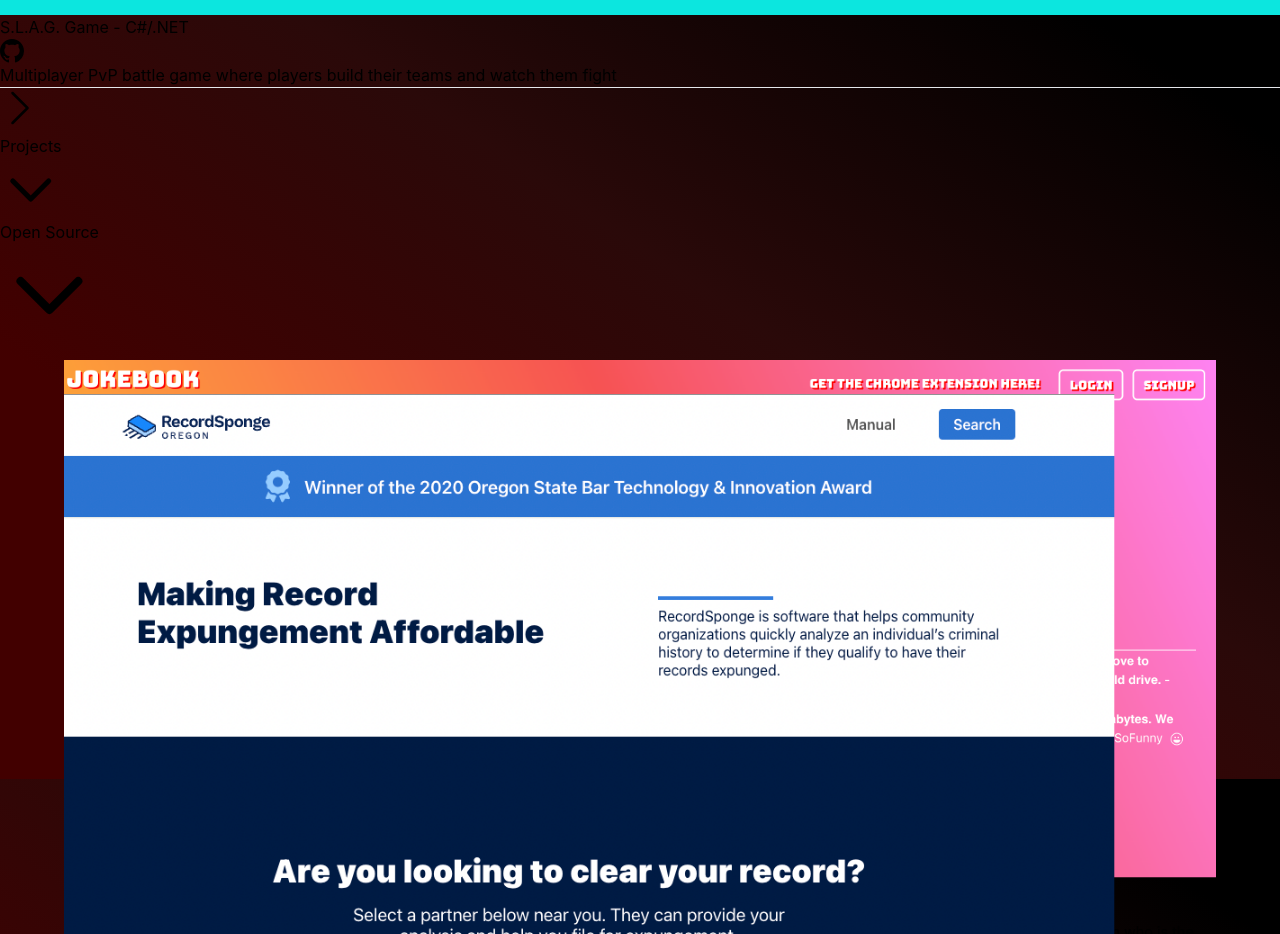
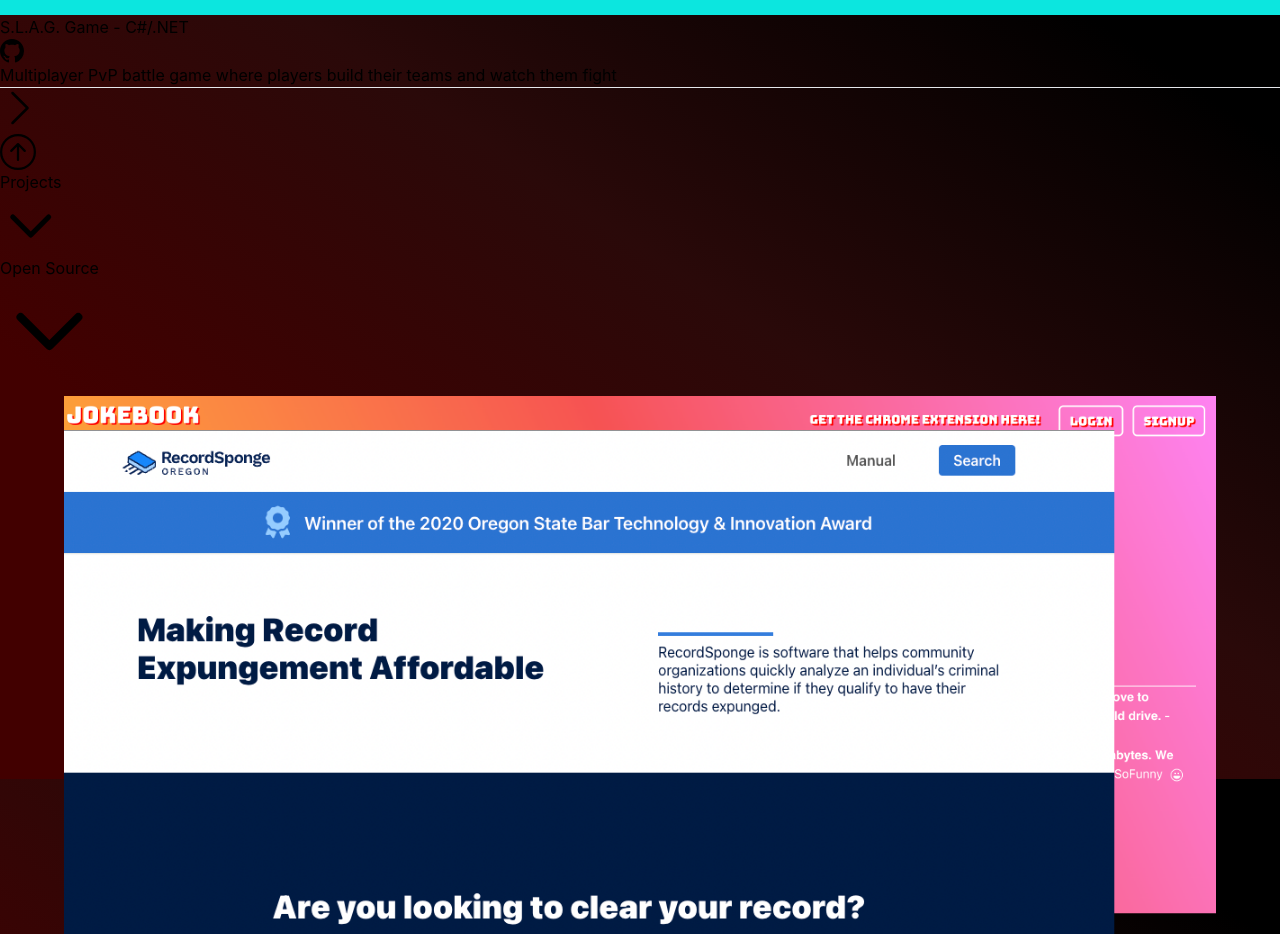
Before and after one commit to Matth5050/portfolio-v2, a React (Create React App) app: page / in a window 1280 px wide. Shown: the part 3221-4155 px from the top of the page. Built offline with nearby package versions, Linux system fonts and the light colour scheme; what @material-tailwind/react, tw-elements would draw is missing.

Commit message:
WIP scroll to top button

```diff
--- a/src/components/ScrollButton.js
+++ b/src/components/ScrollButton.js
@@ -1,14 +1,13 @@
 import React, { useState } from "react";
-import { FaArrowCircleUp } from "react-icons/fa";
 
 const ScrollButton = () => {
   const [visible, setVisible] = useState(false);
 
   const toggleVisible = () => {
     const scrolled = document.documentElement.scrollTop;
-    if (scrolled > 300) {
+    if (scrolled > 10) {
       setVisible(true);
-    } else if (scrolled <= 300) {
+    } else if (scrolled <= -200) {
       setVisible(false);
     }
   };
@@ -17,20 +16,29 @@
     window.scrollTo({
       top: 0,
       behavior: "smooth",
-      /* you can also use 'auto' behaviour
-         in place of 'smooth' */
     });
   };
 
   window.addEventListener("scroll", toggleVisible);
 
   return (
-    <Button>
-      <FaArrowCircleUp
+    <div className="bottom-5 flex justify-center items-end">
+      <svg
+        xmlns="http://www.w3.org/2000/svg"
+        width="36"
+        height="36"
+        fill="currentColor"
+        className="bi bi-arrow-up-circle fill-white"
+        viewBox="0 0 16 16"
         onClick={scrollToTop}
-        style={{ display: visible ? "inline" : "none" }}
-      />
-    </Button>
+        style={{ display: visible ? "inline" : "hidden" }}
+      >
+        <path
+          fill-rule="evenodd"
+          d="M1 8a7 7 0 1 0 14 0A7 7 0 0 0 1 8zm15 0A8 8 0 1 1 0 8a8 8 0 0 1 16 0zm-7.5 3.5a.5.5 0 0 1-1 0V5.707L5.354 7.854a.5.5 0 1 1-.708-.708l3-3a.5.5 0 0 1 .708 0l3 3a.5.5 0 0 1-.708.708L8.5 5.707V11.5z"
+        />
+      </svg>
+    </div>
   );
 };
 
--- a/src/components/Turnstile.js
+++ b/src/components/Turnstile.js
@@ -1,6 +1,7 @@
 import React, { useState } from "react";
 import OpenSource from "./OpenSource";
 import Projects from "./Projects";
+import ScrollButton from "./ScrollButton";
 import { CSSTransition, TransitionGroup } from "react-transition-group";
 
 export default function Turnstile() {
@@ -53,7 +54,7 @@
           Open Source
         </p>
       </div>
-      <div className="turnstile mt-10 flex justify-center">
+      <div className="turnstile mt-10 flex justify-center ">
         <button
           onClick={() => handlePrevious()}
           className="transition ease-in-out duration-500 border border-transparent hover:border-red-900 hover:border rounded-md mt-5 mb-5 mr-4"
@@ -117,6 +118,7 @@
             />
           </svg>
         </button>
+        <ScrollButton />
       </div>
     </>
   );
```
